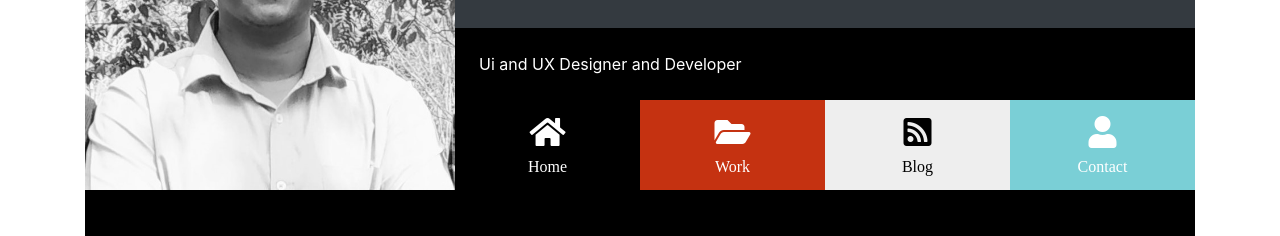
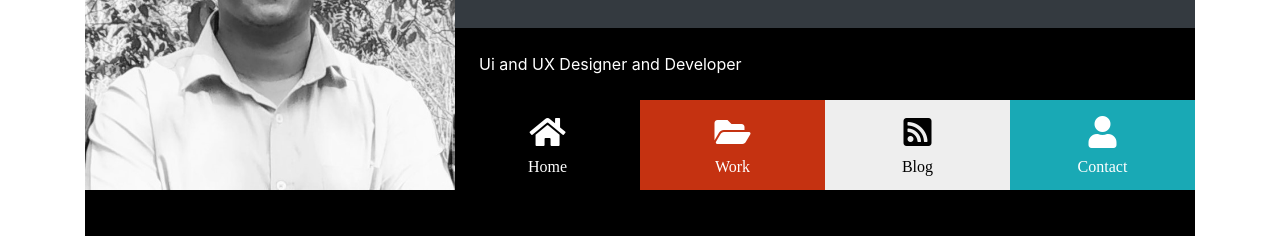
Before and after one commit to Josh4you/Portfolio, a plain HTML site: page index.html in a window 1280 px wide. Shown: the part 182-418 px from the top of the page. Drawn offline with nearby package versions, Linux system fonts and the light colour scheme.

Commit message:
Update style.css

```diff
--- a/css/style.css
+++ b/css/style.css
@@ -51,7 +51,7 @@
 
 .port-item-5 {
     color: white;
-    background-color: #7acfd6;
+    background-color:#19a9b5;
 }
 
 .font {
```
